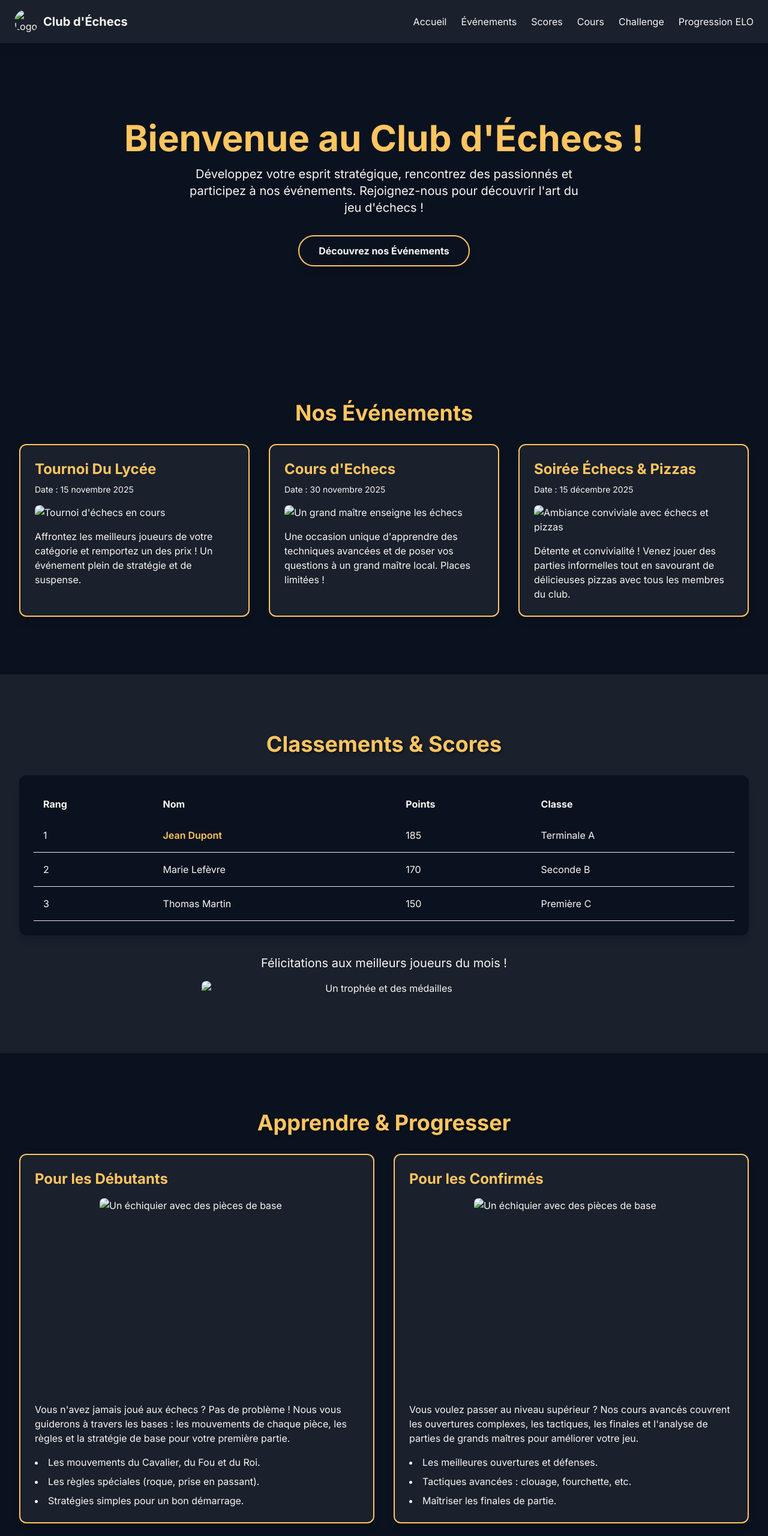
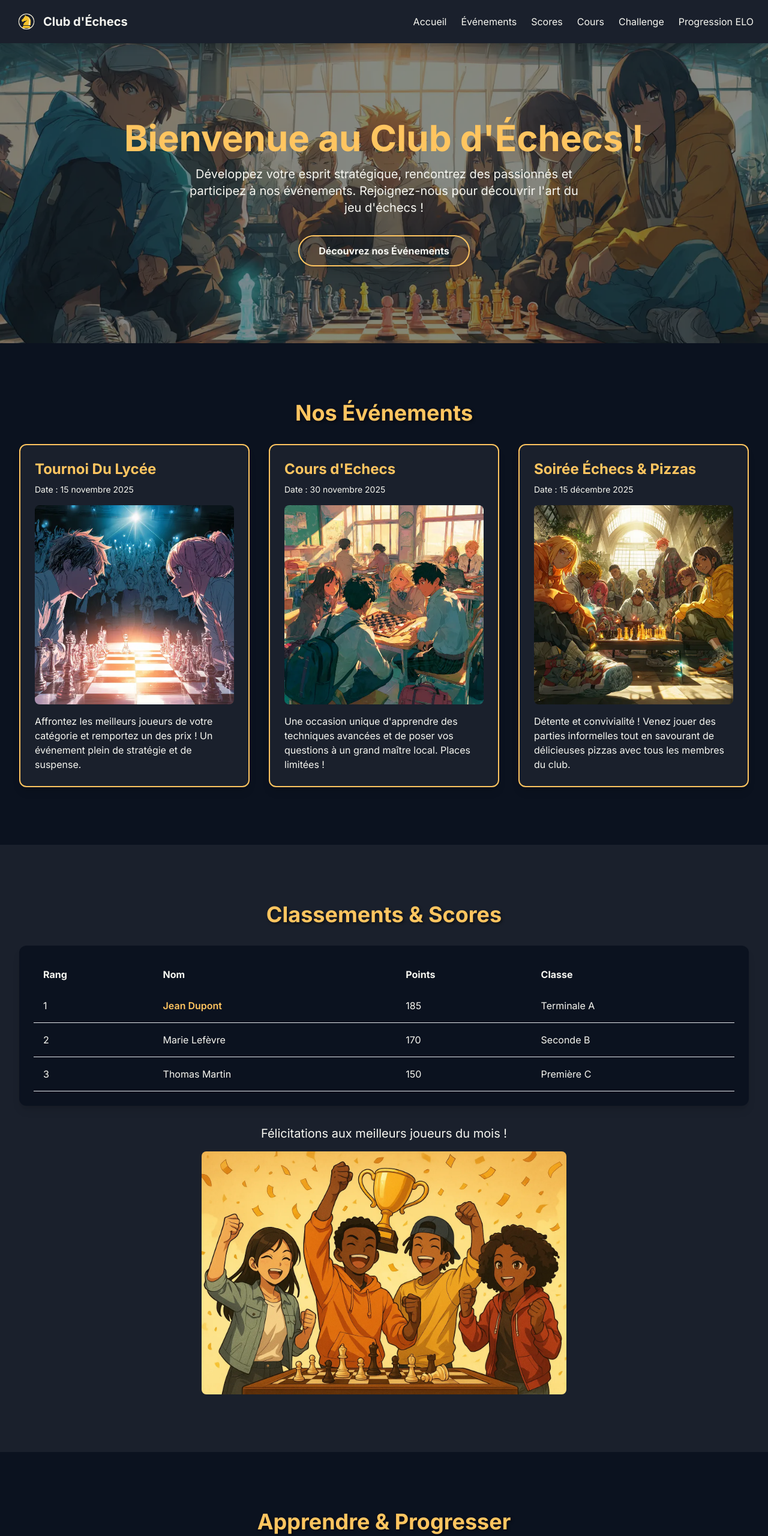
Before and after one commit to JeanGabrielHouot/echecs, a plain HTML site: page index.html in a window 1280 px wide. Shown: the top 2560 px of the page at 60% size. Drawn offline with nearby package versions, Linux system fonts and the light colour scheme; the site is published under a folder, as on GitHub Pages, so addresses that start at the root find nothing.

Commit message:
Correction chemin relatif pour les images sans / cette fois.

```diff
--- a/index.html
+++ b/index.html
@@ -20,7 +20,7 @@
   <nav class="bg-charcoal-light shadow-lg sticky top-0 z-50 relative">
     <div class="container mx-auto px-6 py-4 flex justify-between items-center">
       <a href="#accueil" class="flex items-center space-x-2">
-        <img src="/images/logo-cavalier.png" alt="Logo Club d'Échecs" class="rounded-full w-10 h-10" />
+        <img src="images/logo-cavalier.png" alt="Logo Club d'Échecs" class="rounded-full w-10 h-10" />
         <span class="text-xl font-bold text-ivory">Club d'Échecs</span>
       </a>
       <div class="hidden md:flex space-x-6">
@@ -83,7 +83,7 @@
         <div class="card rounded-xl p-6 shadow-lg bg-charcoal-light border-sandy">
           <h3 class="text-2xl font-bold text-sandy mb-2">Tournoi Du Lycée</h3>
           <p class="text-sm text-ivory mb-4">Date : 15 novembre 2025</p>
-          <img src="/images/tournoi.webp" alt="Tournoi d'échecs en cours" class="rounded-lg mb-4 w-full object-cover" />
+          <img src="images/tournoi.webp" alt="Tournoi d'échecs en cours" class="rounded-lg mb-4 w-full object-cover" />
           <p class="text-ivory">Affrontez les meilleurs joueurs de votre catégorie et remportez un des prix ! Un
             événement plein de stratégie et de suspense.</p>
         </div>
@@ -91,7 +91,7 @@
         <div class="card rounded-xl p-6 shadow-lg bg-charcoal-light border-sandy">
           <h3 class="text-2xl font-bold text-sandy mb-2">Cours d'Echecs</h3>
           <p class="text-sm text-ivory mb-4">Date : 30 novembre 2025</p>
-          <img src="/images/cours_groupe.webp" alt="Un grand maître enseigne les échecs"
+          <img src="images/cours_groupe.webp" alt="Un grand maître enseigne les échecs"
             class="rounded-lg mb-4 w-full object-cover" />
           <p class="text-ivory">Une occasion unique d'apprendre des techniques avancées et de poser vos questions à un
             grand maître local. Places limitées !</p>
@@ -100,7 +100,7 @@
         <div class="card rounded-xl p-6 shadow-lg bg-charcoal-light border-sandy">
           <h3 class="text-2xl font-bold text-sandy mb-2">Soirée Échecs & Pizzas</h3>
           <p class="text-sm text-ivory mb-4">Date : 15 décembre 2025</p>
-          <img src="/images/groupe_pizza.webp" alt="Ambiance conviviale avec échecs et pizzas"
+          <img src="images/groupe_pizza.webp" alt="Ambiance conviviale avec échecs et pizzas"
             class="rounded-lg mb-4 w-full object-cover" />
           <p class="text-ivory">Détente et convivialité ! Venez jouer des parties informelles tout en savourant de
             délicieuses pizzas avec tous les membres du club.</p>
@@ -149,7 +149,7 @@
       </div>
       <div class="mt-8 text-center">
         <p class="text-ivory text-xl mb-4">Félicitations aux meilleurs joueurs du mois !</p>
-        <img src="/images/coupe_tournoi.webp"
+        <img src="images/coupe_tournoi.webp"
           alt="Un trophée et des médailles" class="rounded-lg mx-auto w-full md:w-1/2 object-cover" />
       </div>
     </div>
@@ -163,7 +163,7 @@
         <!-- Débutants -->
         <div class="card rounded-xl p-6 shadow-lg bg-charcoal-light border-sandy">
           <h3 class="text-2xl font-bold text-sandy mb-4">Pour les Débutants</h3>
-          <img src="/images/cours_fille_1.webp" alt="Un échiquier avec des pièces de base"
+          <img src="images/cours_fille_1.webp" alt="Un échiquier avec des pièces de base"
             class="rounded-lg mb-4 w-full aspect-square object-cover md:w-3/5 mx-auto" />
 
 
@@ -179,7 +179,7 @@
         <!-- Confirmés -->
         <div class="card rounded-xl p-6 shadow-lg bg-charcoal-light border-sandy">
           <h3 class="text-2xl font-bold text-sandy mb-4">Pour les Confirmés</h3>
-          <img src="/images/cours_fille_2.webp" alt="Un échiquier avec des pièces de base"
+          <img src="images/cours_fille_2.webp" alt="Un échiquier avec des pièces de base"
             class="rounded-lg mb-4 w-full aspect-square object-cover md:w-3/5 mx-auto" />
           <p class="text-ivory mb-4">Vous voulez passer au niveau supérieur ? Nos cours avancés couvrent les ouvertures
             complexes, les tactiques, les finales et l'analyse de parties de grands maîtres pour améliorer votre jeu.
@@ -200,7 +200,7 @@
       <h2 class="text-3xl md:text-4xl font-bold section-title mb-8 text-center">Challenge de la Semaine</h2>
       <div class="flex flex-col items-center p-6 bg-charcoal rounded-xl shadow-lg">
         <h3 class="text-2xl font-bold text-sandy mb-4 text-center">Les Blancs jouent et matent en 3 coups.</h3>
-        <img src="/images/enigmes/clouage_challenge.jpg" alt="Diagramme d'échecs"
+        <img src="images/enigmes/clouage_challenge.jpg" alt="Diagramme d'échecs"
           class="rounded-lg mb-6 w-full md:w-2/3 object-cover" />
 
         <button id="solution-button"
@@ -215,7 +215,7 @@
             2. Rg1 (seul coup)<br />
             3. La dame blanche ne peut pas capturer la tour car elle est clouée par la dame noire en a8.
           </p>
-          <img src="/images/enigmes/clouage_challenge_solution.jpg" alt="Diagramme de la solution"
+          <img src="images/enigmes/clouage_challenge_solution.jpg" alt="Diagramme de la solution"
             class="rounded-lg w-full" />
         </div>
       </div>
--- a/styles.css
+++ b/styles.css
@@ -71,14 +71,14 @@ body {
 /* Background pattern (hero) */
 /*.bg-pattern {
   background-image: url('https://placehold.co/1200x800/0b121f/ffc560?text=Echiquier');
-  background-image: url('/images/duel_street-800.webp');
+  background-image: url('images/duel_street-800.webp');
   background-size: cover;
   background-position: center;
 }
 */
 
 .bg-pattern {
-  background-image: url('/images/groupe_hero_baner.webp');
+  background-image: url('images/groupe_hero_baner.webp');
   /* mobile par défaut */
   background-size: contain;
   background-repeat: no-repeat;
@@ -87,7 +87,7 @@ body {
 
 @media (min-width: 1024px) {
   .bg-pattern {
-    background-image: url('/images/groupe_hero_baner.webp');
+    background-image: url('images/groupe_hero_baner.webp');
     background-size: cover;
     background-repeat: no-repeat;
     background-position: middle center;
```
